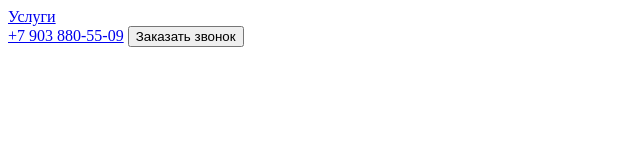
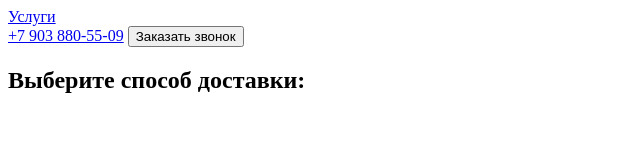
Before and after one commit to DianaKorkina/special-app, a plain HTML site: page index.html in a window 1280 px wide. Shown: the whole page, without its empty margins (0-640 px from the left). Drawn offline with nearby package versions, Linux system fonts and the light colour scheme.

Commit message:
basket delivery options block added

```diff
--- a/index.html
+++ b/index.html
@@ -17,5 +17,6 @@
             <button>Заказать звонок</button>
         </div>
     </header>
+    <h2>Выберите способ доставки:</h2>
 </body>
 </html>
```
